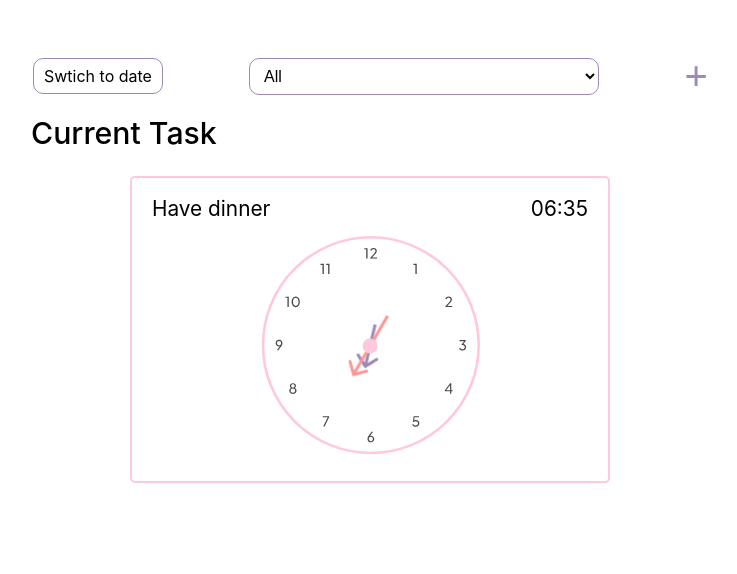
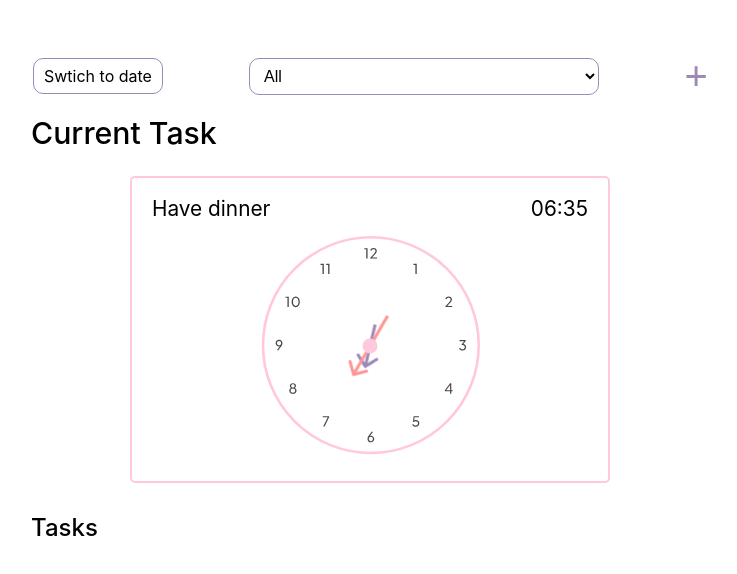
Before and after one commit to Amin-Ansari/My-to-do-list, a React (Create React App) app: page / in a window 1280 px wide. Shown: the top 574 px of the page, without its empty margins (270-1007 px from the left). Built offline with nearby package versions, Linux system fonts and the light colour scheme.

Commit message:
The ToDolist component and it's title is added to the project

```diff
--- a/src/App.js
+++ b/src/App.js
@@ -14,6 +14,7 @@ import CurrentTaskTitle from "./Components/Data/CurrentTaskTitle";
 import TaskTimer from "./Components/Data/TaskTimer";
 import TitleAndTime from "./Components/Data/TitleAndTime";
 import Clock from "./Components/Data/Clock";
+import ToDoList from "./Components/Data/ToDoList";
 
 function App() {
   const [appMarginState, updateMarginState] = useState(false);
@@ -42,6 +43,7 @@ function App() {
             <TitleAndTime></TitleAndTime>
             <Clock></Clock>
           </TaskTimer>
+          <ToDoList></ToDoList>
         </TaskSection>
       </AppContainer>
     </div>
--- /dev/null
+++ b/src/Components/Data/ToDoList.js
@@ -0,0 +1,9 @@
+import classes from "./ToDoList.module.css";
+
+export default function ToDoList() {
+  return (
+    <div className={classes["todo-list-style"]}>
+      <h2 className={classes["title-style"]}>Tasks</h2>
+    </div>
+  );
+}
--- /dev/null
+++ b/src/Components/Data/ToDoList.module.css
@@ -0,0 +1,6 @@
+.todo-list-style {
+  padding: 5px 0px;
+}
+.title-style {
+  font-weight: 500;
+}
```
